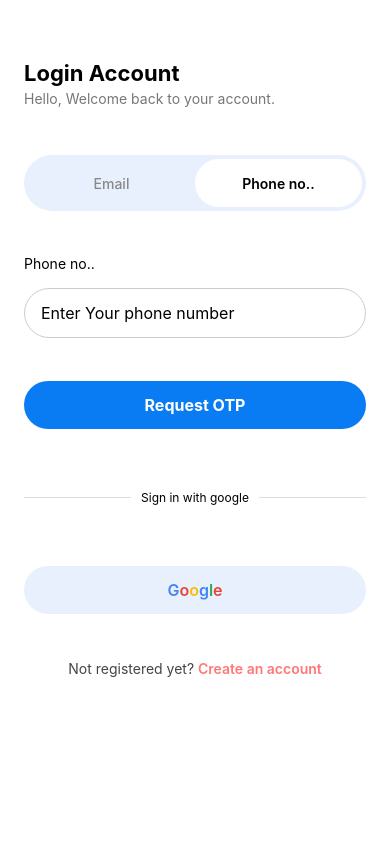
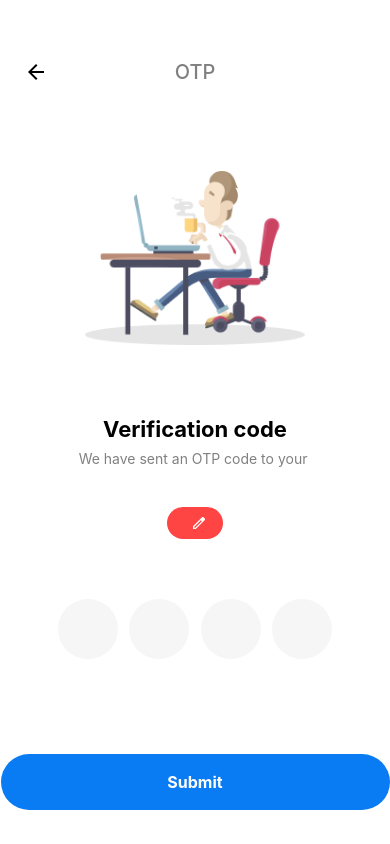
Before and after one commit to aswath06/BrickSync, a React Native app: screen /Otp in a window 390 px wide. Built offline with nearby package versions, Linux system fonts and the light colour scheme.

Commit message:
otpscreen

```diff
--- a/src/Navigations/Navigations.tsx
+++ b/src/Navigations/Navigations.tsx
@@ -2,7 +2,7 @@ import React from 'react';
 // Packages
 import {NavigationContainer} from '@react-navigation/native';
 import {createNativeStackNavigator} from '@react-navigation/native-stack';
-import { FirstPage, GetStarted, HomeScreen, LoginScreen } from '../Screens';
+import { FirstPage, GetStarted, HomeScreen, LoginScreen, OtpScreen } from '../Screens';
 // Screens
 
 const RootStack = createNativeStackNavigator();
@@ -15,6 +15,7 @@ export const Navigation = () => {
         <RootStack.Screen name="HomeScreen" component={HomeScreen} options={{headerShown: false}}/>
         <RootStack.Screen name="FirstPage" component={FirstPage} options={{headerShown: false}}/>
         <RootStack.Screen name="LoginScreen" component={LoginScreen} options={{headerShown: false}}/>
+        <RootStack.Screen name="Otp" component={OtpScreen} options={{headerShown:false}} />
       </RootStack.Navigator>
     </NavigationContainer>
   );
--- /dev/null
+++ b/src/Screens/LoginScreen.styles.ts
@@ -0,0 +1,127 @@
+import { StyleSheet } from 'react-native';
+
+export const styles = StyleSheet.create({
+  container: {
+    flex: 1,
+    padding: 24,
+    backgroundColor: '#fff',
+    paddingTop: 60,
+  },
+  title: {
+    fontSize: 22,
+    fontWeight: 'bold',
+    color: '#000',
+  },
+  subtitle: {
+    marginTop: 4,
+    fontSize: 14,
+    color: '#777',
+  },
+  tabContainer: {
+    flexDirection: 'row',
+    backgroundColor: '#e8f0fe',
+    borderRadius: 30,
+    padding: 4,
+    marginTop: 48,
+    height: 56,
+  },
+  tab: {
+    flex: 1,
+    justifyContent: 'center',
+    alignItems: 'center',
+    borderRadius: 30,
+    height: '100%',
+  },
+  activeTab: {
+    backgroundColor: '#fff',
+    elevation: 2,
+  },
+  tabText: {
+    color: '#888',
+    fontWeight: '500',
+  },
+  activeTabText: {
+    color: '#000',
+    fontWeight: '600',
+  },
+  label: {
+    fontSize: 14,
+    color: '#000',
+    marginBottom: 16,
+    marginTop: 24,
+  },
+  inputWrapper: {
+    flexDirection: 'row',
+    alignItems: 'center',
+    borderColor: '#ccc',
+    borderWidth: 1,
+    borderRadius: 30,
+    paddingHorizontal: 16,
+    height: 50,
+    backgroundColor: '#fff',
+  },
+  input: {
+    flex: 1,
+    fontSize: 16,
+    color: '#000',
+  },
+  verifyTextInline: {
+    color: '#0a7cf3',
+    fontWeight: '600',
+    marginLeft: 12,
+  },
+  errorText: {
+    color: 'red',
+    marginTop: 8,
+    fontSize: 12,
+  },
+  otpButton: {
+    marginTop: 43,
+    backgroundColor: '#0a7cf3',
+    paddingVertical: 14,
+    borderRadius: 30,
+    alignItems: 'center',
+  },
+  otpButtonDisabled: {
+    backgroundColor: '#a0cfff',
+  },
+  otpButtonText: {
+    color: '#fff',
+    fontWeight: 'bold',
+    fontSize: 16,
+  },
+  dividerContainer: {
+    flexDirection: 'row',
+    alignItems: 'center',
+    marginVertical: 61,
+  },
+  divider: {
+    flex: 1,
+    height: 1,
+    backgroundColor: '#ddd',
+  },
+  dividerText: {
+    marginHorizontal: 10,
+    color: 'black',
+    fontSize: 12,
+  },
+  googleButton: {
+    backgroundColor: '#e8f0fe',
+    paddingVertical: 14,
+    borderRadius: 30,
+    alignItems: 'center',
+    marginBottom: 46,
+  },
+  googleText: {
+    fontWeight: '600',
+    fontSize: 16,
+  },
+  registerText: {
+    textAlign: 'center',
+    color: '#444',
+  },
+  createAccount: {
+    color: '#f77',
+    fontWeight: '600',
+  },
+});
--- a/src/Screens/LoginScreen.tsx
+++ b/src/Screens/LoginScreen.tsx
@@ -2,30 +2,32 @@ import React, { useState, useEffect } from 'react';
 import {
   View,
   Text,
-  StyleSheet,
   TextInput,
   TouchableOpacity,
 } from 'react-native';
+import { styles } from './LoginScreen.styles';
 
-export const LoginScreen = () => {
+export const LoginScreen = ({ navigation, route }) => {
   const [activeTab, setActiveTab] = useState<'email' | 'phone'>('phone');
   const [phone, setPhone] = useState('');
   const [email, setEmail] = useState('');
   const [error, setError] = useState('');
   const [isValid, setIsValid] = useState(false);
+  const [isVerified, setIsVerified] = useState(false);
 
   const handlePhoneChange = (value: string) => {
     const filtered = value.replace(/[^0-9]/g, '').slice(0, 10);
     setPhone(filtered);
+    setIsVerified(false);
   };
 
-  const handleRequestOtp = () => {
-    if (activeTab === 'phone') {
-      if (phone.length !== 10) {
-        setError('Phone number must be 10 digits.');
-        return;
-      }
-    } else {
+  const handleVerify = () => {
+    if (activeTab === 'phone' && phone.length !== 10) {
+      setError('Phone number must be 10 digits.');
+      return;
+    }
+
+    if (activeTab === 'email') {
       const emailRegex = /^[^\s@]+@[^\s@]+\.[^\s@]+$/;
       if (!emailRegex.test(email)) {
         setError('Enter a valid email address.');
@@ -34,9 +36,33 @@ export const LoginScreen = () => {
     }
 
     setError('');
-    console.log('Requesting OTP...');
+    const contact = activeTab === 'phone' ? phone : email;
+    navigation.navigate('Otp', { contact, type: activeTab });
   };
 
+useEffect(() => {
+  if (route?.params?.verified) {
+    setIsVerified(true);
+
+    if (route.params?.type === 'phone') {
+      setActiveTab('phone');
+      setPhone(route.params.contact || '');
+    } else if (route.params?.type === 'email') {
+      setActiveTab('email');
+      setEmail(route.params.contact || '');
+    }
+  } else {
+    // fallback: just populate contact without verifying
+    if (route?.params?.type === 'phone') {
+      setPhone(route.params?.contact || '');
+    } else if (route?.params?.type === 'email') {
+      setEmail(route.params?.contact || '');
+    }
+  }
+}, [route?.params]);
+
+
+  // ✅ THIS useEffect ENSURES `isValid` UPDATES CORRECTLY
   useEffect(() => {
     if (activeTab === 'phone') {
       setIsValid(phone.length === 10);
@@ -57,6 +83,7 @@ export const LoginScreen = () => {
           onPress={() => {
             setActiveTab('email');
             setError('');
+            setIsVerified(false);
           }}
         >
           <Text style={[styles.tabText, activeTab === 'email' && styles.activeTabText]}>
@@ -69,6 +96,7 @@ export const LoginScreen = () => {
           onPress={() => {
             setActiveTab('phone');
             setError('');
+            setIsVerified(false);
           }}
         >
           <Text style={[styles.tabText, activeTab === 'phone' && styles.activeTabText]}>
@@ -77,26 +105,32 @@ export const LoginScreen = () => {
         </TouchableOpacity>
       </View>
 
-      {/* Phone Input */}
       {activeTab === 'phone' && (
         <View style={{ marginTop: 20, width: '100%' }}>
           <Text style={styles.label}>Phone no..</Text>
           <View style={styles.inputWrapper}>
             <TextInput
-              placeholder="Enter Your phone number"
+              placeholder="Enter your phone number"
               style={styles.input}
               keyboardType="number-pad"
               maxLength={10}
               value={phone}
               onChangeText={handlePhoneChange}
             />
-            {isValid && <Text style={styles.verifyTextInline}>Verify</Text>}
+            {isVerified ? (
+              <Text style={styles.verifyTextInline}>Verified</Text>
+            ) : (
+              isValid && (
+                <TouchableOpacity onPress={handleVerify}>
+                  <Text style={styles.verifyTextInline}>Verify</Text>
+                </TouchableOpacity>
+              )
+            )}
           </View>
           {error && <Text style={styles.errorText}>{error}</Text>}
         </View>
       )}
 
-      {/* Email Input */}
       {activeTab === 'email' && (
         <View style={{ marginTop: 20, width: '100%' }}>
           <Text style={styles.label}>Email</Text>
@@ -106,16 +140,31 @@ export const LoginScreen = () => {
               style={styles.input}
               keyboardType="email-address"
               value={email}
-              onChangeText={(text) => setEmail(text)}
+              onChangeText={(text) => {
+                setEmail(text);
+                setIsVerified(false);
+              }}
             />
-            {isValid && <Text style={styles.verifyTextInline}>Verify</Text>}
+            {isVerified ? (
+              <Text style={styles.verifyTextInline}>Verified</Text>
+            ) : (
+              isValid && (
+                <TouchableOpacity onPress={handleVerify}>
+                  <Text style={styles.verifyTextInline}>Verify</Text>
+                </TouchableOpacity>
+              )
+            )}
           </View>
           {error && <Text style={styles.errorText}>{error}</Text>}
         </View>
       )}
 
-      <TouchableOpacity style={styles.otpButton} onPress={handleRequestOtp}>
-        <Text style={styles.otpButtonText}>Request OTP</Text>
+      <TouchableOpacity
+        style={[styles.otpButton, (!isValid || !isVerified) && styles.otpButtonDisabled]}
+        onPress={() => console.log('Login Successful')}
+        disabled={!isValid || !isVerified}
+      >
+        <Text style={styles.otpButtonText}>Login</Text>
       </TouchableOpacity>
 
       <View style={styles.dividerContainer}>
@@ -142,126 +191,3 @@ export const LoginScreen = () => {
     </View>
   );
 };
-
-const styles = StyleSheet.create({
-  container: {
-    flex: 1,
-    padding: 24,
-    backgroundColor: '#fff',
-    paddingTop: 60,
-  },
-  title: {
-    fontSize: 22,
-    fontWeight: 'bold',
-    color: '#000',
-  },
-  subtitle: {
-    marginTop: 4,
-    fontSize: 14,
-    color: '#777',
-  },
-  tabContainer: {
-    flexDirection: 'row',
-    backgroundColor: '#e8f0fe',
-    borderRadius: 30,
-    padding: 4,
-    marginTop: 48,
-    height: 56,
-  },
-  tab: {
-    flex: 1,
-    justifyContent: 'center',
-    alignItems: 'center',
-    borderRadius: 30,
-    height: '100%',
-  },
-  activeTab: {
-    backgroundColor: '#fff',
-    elevation: 2,
-  },
-  tabText: {
-    color: '#888',
-    fontWeight: '500',
-  },
-  activeTabText: {
-    color: '#000',
-    fontWeight: '600',
-  },
-  label: {
-    fontSize: 14,
-    color: '#000',
-    marginBottom: 16,
-    marginTop: 24,
-  },
-  inputWrapper: {
-    flexDirection: 'row',
-    alignItems: 'center',
-    borderColor: '#ccc',
-    borderWidth: 1,
-    borderRadius: 30,
-    paddingHorizontal: 16,
-    height: 50,
-    backgroundColor: '#fff',
-  },
-  input: {
-    flex: 1,
-    fontSize: 16,
-    color: '#000',
-  },
-  verifyTextInline: {
-    color: '#0a7cf3',
-    fontWeight: '600',
-    marginLeft: 12,
-  },
-  errorText: {
-    color: 'red',
-    marginTop: 8,
-    fontSize: 12,
-  },
-  otpButton: {
-    marginTop: 43,
-    backgroundColor: '#0a7cf3',
-    paddingVertical: 14,
-    borderRadius: 30,
-    alignItems: 'center',
-  },
-  otpButtonText: {
-    color: '#fff',
-    fontWeight: 'bold',
-    fontSize: 16,
-  },
-  dividerContainer: {
-    flexDirection: 'row',
-    alignItems: 'center',
-    marginVertical: 61,
-  },
-  divider: {
-    flex: 1,
-    height: 1,
-    backgroundColor: '#ddd',
-  },
-  dividerText: {
-    marginHorizontal: 10,
-    color: 'black',
-    fontSize: 12,
-  },
-  googleButton: {
-    backgroundColor: '#e8f0fe',
-    paddingVertical: 14,
-    borderRadius: 30,
-    alignItems: 'center',
-    marginBottom: 46,
-  },
-  googleText: {
-    fontWeight: '600',
-    fontSize: 16,
-  },
-  registerText: {
-    textAlign: 'center',
-    color: '#444',
-  },
-  createAccount: {
-    color: '#f77',
-    fontWeight: '600',
-  },
-});
--- /dev/null
+++ b/src/Screens/OtpScreen.tsx
@@ -0,0 +1,202 @@
+import React, { useRef, useState } from 'react';
+import {
+  View,
+  Text,
+  StyleSheet,
+  Image,
+  TouchableOpacity,
+  TextInput,
+  ScrollView,
+  Dimensions,
+  Platform,
+  KeyboardAvoidingView,
+  Alert,
+} from 'react-native';
+import { ArrowBack, EditIcon } from '../assets';
+
+const { width } = Dimensions.get('window');
+
+export const OtpScreen = ({ navigation, route }) => {
+  const [otp, setOtp] = useState(['', '', '', '']);
+  const inputRefs = useRef([]);
+  const { contact, type } = route.params || {};
+  const displayText = type === 'phone' ? `+91 ${contact}` : contact;
+
+  const handleChange = (text, index) => {
+    const newOtp = [...otp];
+    newOtp[index] = text;
+    setOtp(newOtp);
+    if (text && index < otp.length - 1) {
+      inputRefs.current[index + 1]?.focus();
+    }
+  };
+
+  const goToLoginScreen = (isVerified = false) => {
+    navigation.navigate('LoginScreen', { verified: isVerified, contact, type });
+  };
+
+  const handleSubmit = () => {
+    const enteredOtp = otp.join('');
+    if (enteredOtp === '8812') {
+      goToLoginScreen(true); // ✅ Verified true only after correct OTP
+    } else {
+      Alert.alert('Invalid OTP', 'The entered OTP is incorrect.');
+    }
+  };
+
+  return (
+    <KeyboardAvoidingView
+      behavior={Platform.OS === 'ios' ? 'padding' : undefined}
+      style={{ flex: 1 }}
+    >
+      <ScrollView contentContainerStyle={styles.container} keyboardShouldPersistTaps="handled">
+        <View style={styles.headerContainer}>
+          <TouchableOpacity onPress={() => goToLoginScreen(false)} style={styles.backIcon}>
+            <ArrowBack width={24} height={24} fill="black" />
+          </TouchableOpacity>
+          <Text style={styles.title}>OTP</Text>
+        </View>
+
+        <Image
+          source={require('../assets/images/otp_illustration.png')}
+          style={styles.image}
+        />
+
+        <Text style={styles.header}>Verification code</Text>
+        <Text style={styles.subheader}>
+          We have sent an OTP code to your {type}
+        </Text>
+
+        <TouchableOpacity style={styles.phoneContainer} onPress={() => goToLoginScreen(false)}>
+          <Text style={styles.phone}>{displayText}</Text>
+          <View style={styles.editCircle}>
+            <EditIcon width={16} height={16} fill="white" />
+          </View>
+        </TouchableOpacity>
+
+        <View style={styles.otpContainer}>
+          {otp.map((digit, index) => (
+            <TextInput
+              key={index}
+              style={styles.otpInput}
+              keyboardType="number-pad"
+              maxLength={1}
+              value={digit}
+              onChangeText={(text) => handleChange(text, index)}
+              ref={(ref) => (inputRefs.current[index] = ref)}
+              textAlign="center"
+            />
+          ))}
+        </View>
+
+        <View style={styles.submitWrapper}>
+          <TouchableOpacity style={styles.submitBtn} onPress={handleSubmit}>
+            <Text style={styles.submitText}>Submit</Text>
+          </TouchableOpacity>
+        </View>
+      </ScrollView>
+    </KeyboardAvoidingView>
+  );
+};
+
+const styles = StyleSheet.create({
+  container: {
+    paddingHorizontal: 24,
+    paddingTop: 60,
+    backgroundColor: '#fff',
+    alignItems: 'center',
+    flexGrow: 1,
+  },
+  headerContainer: {
+    width: '100%',
+    position: 'relative',
+    justifyContent: 'center',
+    marginBottom: 16,
+  },
+  backIcon: {
+    position: 'absolute',
+    left: 0,
+  },
+  title: {
+    textAlign: 'center',
+    fontSize: 20,
+    fontWeight: '500',
+    color: 'gray',
+  },
+  image: {
+    width: 220,
+    height: 220,
+    resizeMode: 'contain',
+    marginVertical: 48,
+  },
+  header: {
+    fontSize: 22,
+    fontWeight: 'bold',
+    color: '#000',
+    marginBottom: 8,
+    textAlign: 'center',
+  },
+  subheader: {
+    fontSize: 14,
+    color: 'gray',
+    textAlign: 'center',
+    marginBottom: 40,
+  },
+  phoneContainer: {
+    flexDirection: 'row',
+    alignItems: 'center',
+    backgroundColor: '#f44',
+    paddingHorizontal: 14,
+    paddingVertical: 6,
+    borderRadius: 24,
+    marginBottom: 60,
+  },
+  phone: {
+    fontSize: 15,
+    color: '#fff',
+    marginRight: 8,
+  },
+  editCircle: {
+    width: 20,
+    height: 20,
+    borderRadius: 10,
+    backgroundColor: '#f44',
+    justifyContent: 'center',
+    alignItems: 'center',
+  },
+  otpContainer: {
+    flexDirection: 'row',
+    justifyContent: 'space-between',
+    width: '80%',
+    marginBottom: 40,
+  },
+  otpInput: {
+    width: 60,
+    height: 60,
+    borderRadius: 30,
+    backgroundColor: '#f6f6f6',
+    elevation: 2,
+    fontSize: 20,
+    fontWeight: '500',
+    color: '#000',
+  },
+  submitWrapper: {
+    position: 'absolute',
+    bottom: 34,
+    width: '100%',
+    alignItems: 'center',
+  },
+  submitBtn: {
+    backgroundColor: '#0a7cf3',
+    width: 389,
+    height: 56,
+    borderRadius: 30,
+    justifyContent: 'center',
+    alignItems: 'center',
+  },
+  submitText: {
+    color: '#fff',
+    fontSize: 16,
+    fontWeight: 'bold',
+  },
+});
--- a/src/Screens/index.ts
+++ b/src/Screens/index.ts
@@ -2,3 +2,4 @@ export * from './GetStarted';
 export * from './Components';
 export * from './FirstPage';
 export * from './LoginScreen';
+export * from './OtpScreen';
--- /dev/null
+++ b/src/assets/icons/ArrowBack.tsx
@@ -0,0 +1,16 @@
+import React from 'react';
+import Svg, { Path, SvgProps } from 'react-native-svg';
+
+export const ArrowBack: React.FC<SvgProps> = (props) => {
+  return (
+    <Svg
+      height="24px"
+      width="24px"
+      viewBox="0 -960 960 960"
+      fill="#e3e3e3"
+      {...props}
+    >
+      <Path d="M313-440l224 224-57 56-320-320 320-320 57 56-224 224h487v80H313z" />
+    </Svg>
+  );
+};
--- /dev/null
+++ b/src/assets/icons/EditIcon.tsx
@@ -0,0 +1,16 @@
+import React from 'react';
+import Svg, { Path, SvgProps } from 'react-native-svg';
+
+export const EditIcon: React.FC<SvgProps> = (props) => {
+  return (
+    <Svg
+      height="24px"
+      viewBox="0 -960 960 960"
+      width="24px"
+      fill="#e3e3e3"
+      {...props}
+    >
+      <Path d="M200-200h57l391-391-57-57-391 391v57zm-80 80v-170l528-527q12-11 26.5-17t30.5-6q16 0 31 6t26 18l55 56q12 11 17.5 26t5.5 30q0 16-5.5 30.5T817-647L290-120H120zm640-584l-56-56 56 56zm-141 85l-28-29 57 57-29-28z" />
+    </Svg>
+  );
+};
--- a/src/assets/icons/index.ts
+++ b/src/assets/icons/index.ts
@@ -1 +1,3 @@
 export * from './BellIcons';
+export * from './ArrowBack';
+export * from './EditIcon';
```
Also changed, not shown: src/assets/images/otp_illustration.png (added).
